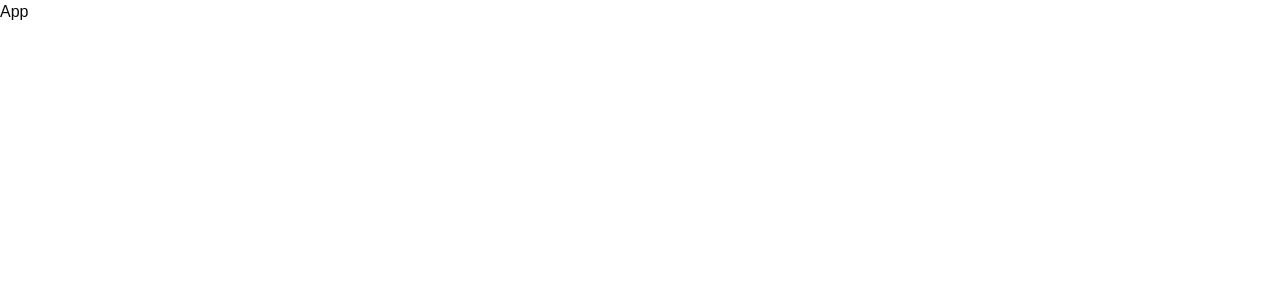
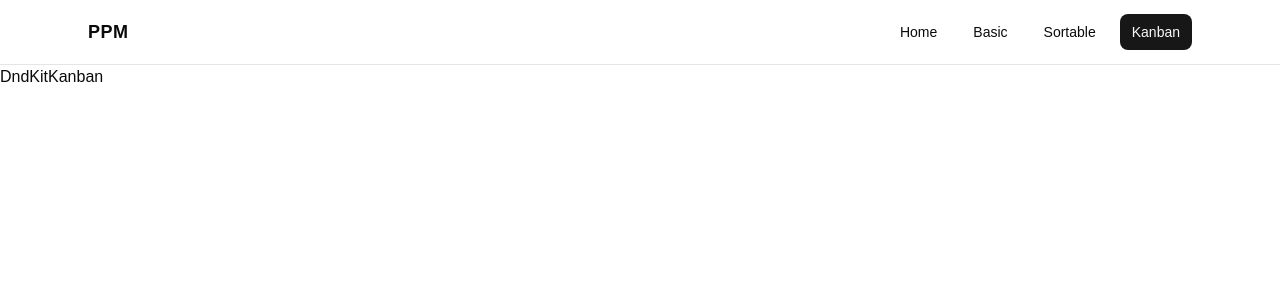
Before and after one commit to PrithiviPM2580/frontend-labs, a React (Vite) app in the folder dnd-react/: page /kanban in a window 1280 px wide. Shown: the top 300 px of the page. Built offline with nearby package versions, Linux system fonts and the light colour scheme.

Commit message:
feat: implement Navbar and BasicDragDrop components; update routing in AppRoute

```diff
--- a/dnd-react/src/App.tsx
+++ b/dnd-react/src/App.tsx
@@ -1,7 +1,13 @@
-import React from "react";
+import AppRoute from "./routes/AppRoute";
+import Navbar from "./components/Navbar";
 
 const App = () => {
-  return <div>App</div>;
+  return (
+    <>
+      <Navbar />
+      <AppRoute />
+    </>
+  );
 };
 
 export default App;
--- /dev/null
+++ b/dnd-react/src/components/Navbar.tsx
@@ -0,0 +1,66 @@
+import { Link, NavLink } from "react-router-dom";
+
+const Navbar = () => {
+  return (
+    <nav className="border-b bg-background/95 backdrop-blur supports-backdrop-filter:bg-background/80">
+      <div className="mx-auto flex h-16 w-full max-w-6xl items-center justify-between px-4 md:px-6">
+        <Link to="/" className="text-lg font-semibold tracking-wide">
+          PPM
+        </Link>
+
+        <div className="flex items-center gap-2 sm:gap-3">
+          <NavLink
+            to="/"
+            className={({ isActive }) =>
+              `rounded-md px-3 py-2 text-sm transition-colors ${
+                isActive
+                  ? "bg-primary text-primary-foreground"
+                  : "hover:bg-muted"
+              }`
+            }
+          >
+            Home
+          </NavLink>
+          <NavLink
+            to="/basic"
+            className={({ isActive }) =>
+              `rounded-md px-3 py-2 text-sm transition-colors ${
+                isActive
+                  ? "bg-primary text-primary-foreground"
+                  : "hover:bg-muted"
+              }`
+            }
+          >
+            Basic
+          </NavLink>
+          <NavLink
+            to="/sortable"
+            className={({ isActive }) =>
+              `rounded-md px-3 py-2 text-sm transition-colors ${
+                isActive
+                  ? "bg-primary text-primary-foreground"
+                  : "hover:bg-muted"
+              }`
+            }
+          >
+            Sortable
+          </NavLink>
+          <NavLink
+            to="/kanban"
+            className={({ isActive }) =>
+              `rounded-md px-3 py-2 text-sm transition-colors ${
+                isActive
+                  ? "bg-primary text-primary-foreground"
+                  : "hover:bg-muted"
+              }`
+            }
+          >
+            Kanban
+          </NavLink>
+        </div>
+      </div>
+    </nav>
+  );
+};
+
+export default Navbar;
--- /dev/null
+++ b/dnd-react/src/components/basic-dnd/BasicDragDrop.tsx
@@ -0,0 +1,5 @@
+const BasicDragDrop = () => {
+  return <div>BasicDragDrop</div>;
+};
+
+export default BasicDragDrop;
--- a/dnd-react/src/pages/DndKitBasic.tsx
+++ b/dnd-react/src/pages/DndKitBasic.tsx
@@ -1,7 +1,7 @@
-import React from "react";
+import BasicDragDrop from "@/components/basic-dnd/BasicDragDrop";
 
 const DndKitBasic = () => {
-  return <div>DndKitBasic</div>;
+  return <BasicDragDrop />;
 };
 
 export default DndKitBasic;
--- a/dnd-react/src/routes/AppRoute.tsx
+++ b/dnd-react/src/routes/AppRoute.tsx
@@ -1,10 +1,16 @@
 import { Route, Routes } from "react-router-dom";
+import HomePage from "@/pages/HomePage";
+import DndKitBasic from "@/pages/DndKitBasic";
+import DndKitSortable from "@/pages/DndKitSortable";
+import DndKitKanban from "@/pages/DndKitKanban";
 
 const AppRoute = () => {
   return (
     <Routes>
-      <Route path="/" element={<div>Home</div>} />
-      <Route path="/about" element={<div>About</div>} />
+      <Route path="/" element={<HomePage />} />
+      <Route path="/basic" element={<DndKitBasic />} />
+      <Route path="/sortable" element={<DndKitSortable />} />
+      <Route path="/kanban" element={<DndKitKanban />} />
     </Routes>
   );
 };
```
